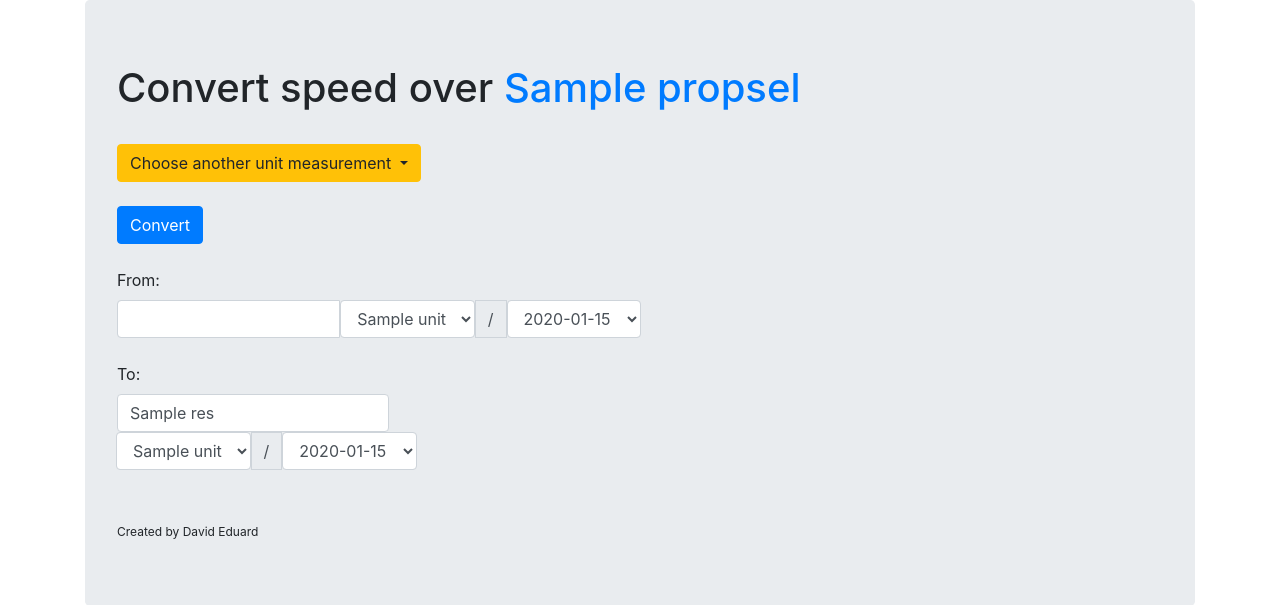
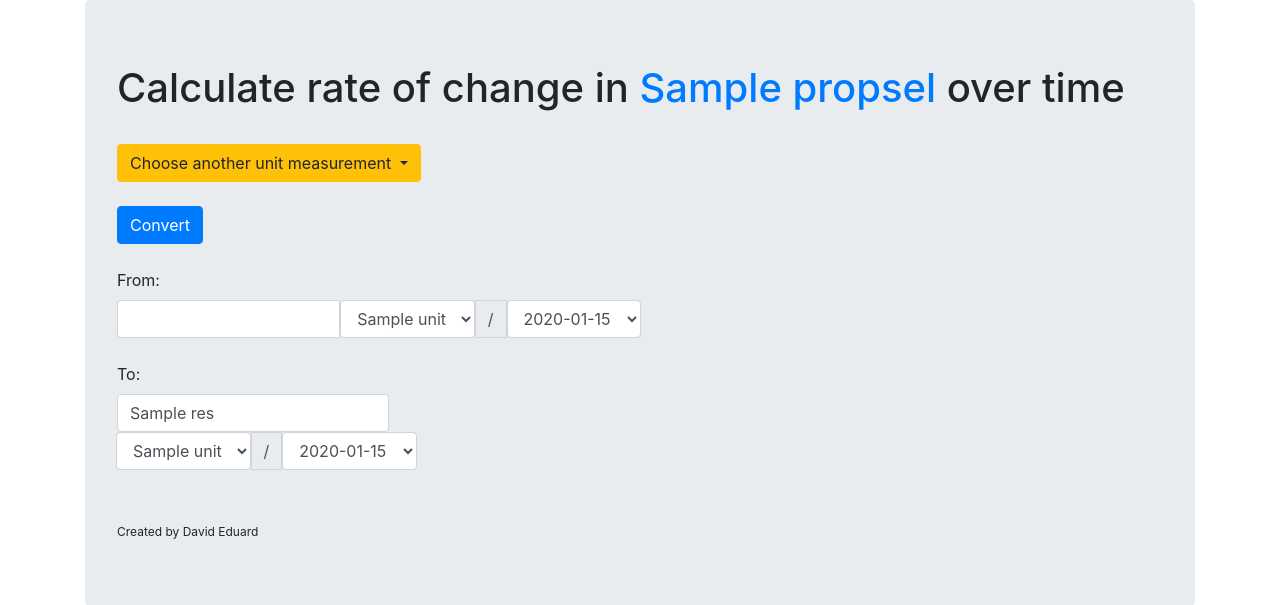
Before and after one commit to EduardAlex/Viteze, a Flask app: template templates/index.html in a window 1280 px wide. Shown: the top 605 px of the page. Run offline with Flask 2, Linux system fonts and the light colour scheme; the template is opened without the code that fills it: most values are stand-ins (such as "Sample title", 1, 10 or a date in 2020); some libraries are stand-ins or nearby versions.

Commit message:
title change

```diff
--- a/templates/index.html
+++ b/templates/index.html
@@ -10,7 +10,7 @@
 	<body>
 		<div class="container">
 			<div class="jumbotron">
-				<h1> Convert speed over <span class="text-primary">{{propsel[2]}}</span> </h1>
+				<h1> Calculate rate of change in <span class="text-primary">{{propsel[2]}}</span> over time </h1>
 				<br>
 				<div class="dropdown">
 					<button type="button" class="btn btn-warning dropdown-toggle btnoh" data-toggle="dropdown">
```
